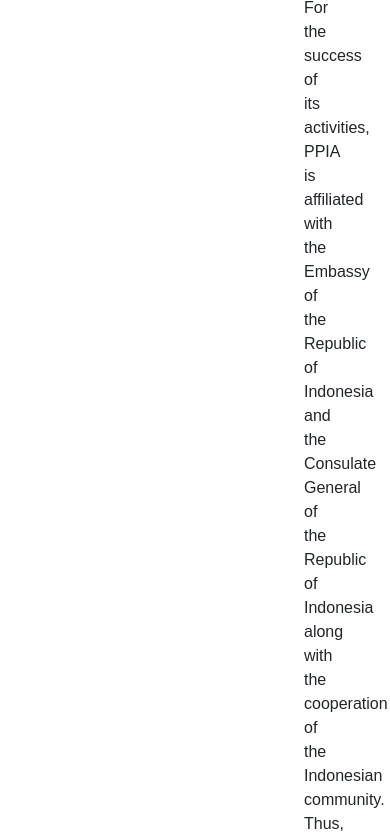
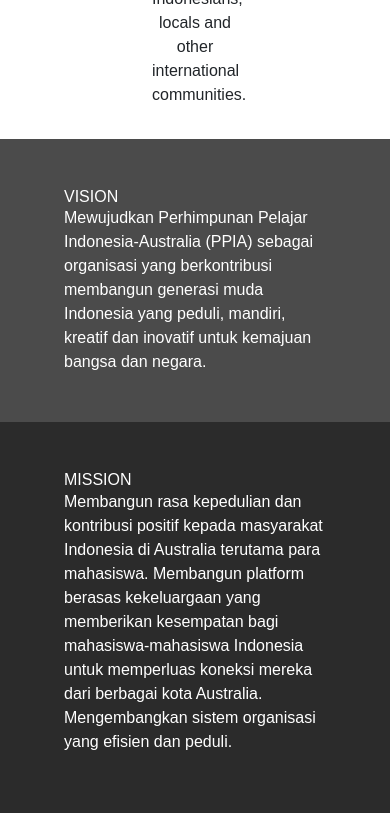
Before and after one commit to ppiaustralia/projectelementalfrontend, a React (Create React App) app: page /alpha/about in a window 390 px wide. Shown: the part 3120-3959 px from the top of the page. Built offline with nearby package versions, Linux system fonts and the light colour scheme; no server answers; a web font is replaced by a local one.

Commit message:
about us: mission & vission:

```diff
--- a/src/pages/about/MissionVision.js
+++ b/src/pages/about/MissionVision.js
@@ -8,12 +8,12 @@ const MissionVision = () => {
     return (
         <div>
 
-            <div className={styles.container}>
-                <h1 className={styles.heading1}>About Us</h1>
-                <div className={styles.imgCont}>
+            <div className="mx-12 my-8 px-4 py-0">
+                <h1 className="text-center text-[#ed1c24] mt-6">About Us</h1>
+                <div className="flex flex-row justify-center m-6">
                     <img src="https://chapterslogo.s3.us-east-2.amazonaws.com/PPIA_ALL.jpg" className='max-w-[70%] max-h-[50%]' />
                 </div>
-                <div className={styles.aboutCont}>
+                <div className="text-center my-0 mx-20 lg:mx-60">
                     <p>
                         Perhimpunan Pelajar Indonesia Australia
                         (PPIA) or Indonesian Students’ Association
@@ -49,8 +49,8 @@ const MissionVision = () => {
                     </p>
                 </div>
             </div>
-            <div className={styles.missionVisionCont}>
-                <div className={styles.redBg}>
+            <div className="flex flex-col w-full text-[white] mb-20 md:flex-row">
+                <div className="bg-[rgb(75,75,75)] w-full px-16 py-12">
                     <h1>VISION</h1>
                     Mewujudkan Perhimpunan Pelajar
                     Indonesia-Australia (PPIA) sebagai
@@ -59,7 +59,7 @@ const MissionVision = () => {
                     mandiri, kreatif dan inovatif untuk kemajuan
                     bangsa dan negara.
                 </div>
-                <div className={styles.blackBg}>
+                <div className="bg-[rgb(43,43,43)] w-full pt-12 pb-[3.7rem] px-16">
                     <h1>MISSION</h1>
                     Membangun rasa kepedulian dan kontribusi
                     positif kepada masyarakat Indonesia di
@@ -75,94 +75,4 @@ const MissionVision = () => {
         </div>
     );
 }
-
-// const MissionVision = () => {
-//     return (
-//         <section className={styles["main-section"]}>
-//             <div className={styles["wrapper"]}>
-//                 <div className={styles["row"]}>
-//                     <div className={styles["column"]}>
-//                         <SideMenu />
-//                     </div>
-//                     <div className={styles["double-column"]}>
-//                         <div className={styles["block_text"]}>
-//                             <div className={styles["aboutUs_info"]}>
-//                                 <h1 className={styles["heading--main"]}>
-//                                     About Us
-//                                 </h1>
-                                // <p>
-                                //     Perhimpunan Pelajar Indonesia Australia
-                                //     (PPIA) or Indonesian Students’ Association
-                                //     of Australia has been established on March
-                                //     13, 1981 in Canberra, Australian Capital
-                                //     Territory. As one of the most prominent
-                                //     Indonesian student organisation in
-                                //     Australia, it has purpose to serve and unite
-                                //     Indonesian students across Australia.
-                                //     Moreover, PPIA is a medium of communication
-                                //     and interaction for all Indonesian students
-                                //     across Australia. The goals are to establish
-                                //     a strong sense of fellowship among
-                                //     Indonesian students and gives contribution
-                                //     to the nation in terms of cultural
-                                //     recognition as a foreign community. PPIA
-                                //     comprises of 8 state-level organisations
-                                //     (PPIA Chapters) and 33 university-level
-                                //     organisations (PPIA Branches). PPIA
-                                //     represents the interests and caters for the
-                                //     needs of all Indonesia students. For the
-                                //     success of its activities, PPIA is
-                                //     affiliated with the Embassy of the Republic
-                                //     of Indonesia and the Consulate General of
-                                //     the Republic of Indonesia along with the
-                                //     cooperation of the Indonesian community.
-                                //     Thus, PPIA becomes an organisation that has
-                                //     a large exposure to the wider community in
-                                //     Australia, be it Indonesians, locals and
-                                //     other international communities.
-                                // </p>
-//                             </div>
-//                         </div>
-
-//                         <div className={styles["block_text"]}>
-//                             <div className={styles["vision_info"]}>
-//                                 <h1 className={styles["heading--main"]}>
-//                                     Vision
-//                                 </h1>
-//                                 <p>
-//                                     Mewujudkan Perhimpunan Pelajar
-//                                     Indonesia-Australia (PPIA) sebagai
-//                                     organisasi yang berkontribusi membangun
-//                                     generasi muda Indonesia yang peduli,
-//                                     mandiri, kreatif dan inovatif untuk kemajuan
-//                                     bangsa dan negara.
-//                                 </p>
-//                             </div>
-//                         </div>
-
-//                         <div className={styles["block_text"]}>
-//                             <div className={styles["mission_info"]}>
-//                                 <h1 className={styles["heading--main"]}>
-//                                     Mission
-//                                 </h1>
-//                                 <p>
-//                                     Membangun rasa kepedulian dan kontribusi
-//                                     positif kepada masyarakat Indonesia di
-//                                     Australia terutama para mahasiswa. Membangun
-//                                     platform berasas kekeluargaan yang
-//                                     memberikan kesempatan bagi
-//                                     mahasiswa-mahasiswa Indonesia untuk
-//                                     memperluas koneksi mereka dari berbagai kota
-//                                     Australia. Mengembangkan sistem organisasi
-//                                     yang efisien dan peduli.
-//                                 </p>
-//                             </div>
-//                         </div>
-//                     </div>
-//                 </div>
-//             </div>
-//         </section>
-//     )
-// }
-
 export default MissionVision
```
